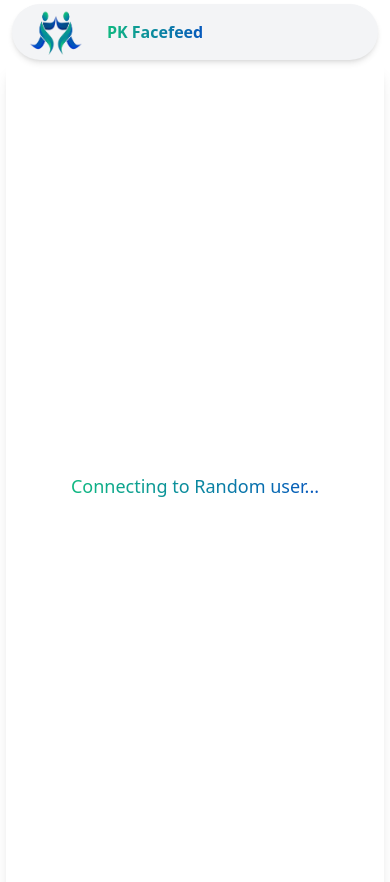
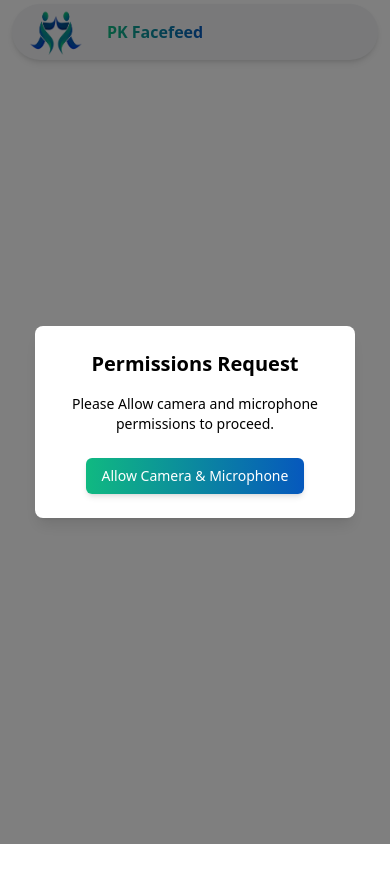
Before and after one commit to PankajKrishnaVanshaj/facefeed, a React (Vite) app in the folder client/: page /random-video-chat in a window 390 px wide. Shown: the top 882 px of the page. After the commit the page ends 844 px from the top, so only its background shows below. Built offline with nearby package versions, Linux system fonts and the light colour scheme; no server answers.

Commit message:
camera and microphone permissions before room connection

```diff
--- a/client/src/pages/RandomVideoChat.jsx
+++ b/client/src/pages/RandomVideoChat.jsx
@@ -6,37 +6,102 @@ import AdsSection from "../components/AdsSection";
 
 const RandomVideoChat = () => {
   const [roomId, setRoomId] = useState(null);
+  const [permissionsGranted, setPermissionsGranted] = useState(false);
   const socket = useContext(SocketContext);
 
+  // Function to check permissions immediately on page visit
+  const checkPermissions = async () => {
+    try {
+      const stream = await navigator.mediaDevices.getUserMedia({
+        video: true,
+        audio: true,
+      });
+
+      // Check if both video and audio tracks are available
+      const videoTrack = stream.getVideoTracks()[0];
+      const audioTrack = stream.getAudioTracks()[0];
+
+      if (videoTrack && audioTrack) {
+        setPermissionsGranted(true); // Both video and audio permissions granted
+      } else {
+        throw new Error("Either video or audio permission denied");
+      }
+    } catch (error) {
+      console.error("Permission request failed:", error);
+      setPermissionsGranted(false); // Permissions denied
+    }
+  };
+
   useEffect(() => {
-    if (socket) {
+    checkPermissions(); // Check permissions on component mount
+  }, []);
+
+  // Ensuring socket interaction only after permissions are granted
+  useEffect(() => {
+    if (permissionsGranted && socket) {
       const handleSendOffer = ({ roomId }) => {
         setRoomId(roomId); // Save the roomId received from the event
       };
 
+      // Attach socket event listener for 'send-offer' event
       socket.on("send-offer", handleSendOffer);
 
-      // Clean up the event listener on component unmount
+      // Cleanup on component unmount or permissions change
       return () => {
         socket.off("send-offer", handleSendOffer);
       };
     }
-  }, [socket]); // This ensures that the effect runs whenever the socket is available
+  }, [permissionsGranted, socket]); // Ensure effect runs only after permissions are granted
 
   // Handle case when no roomId is received within a timeout
-  useEffect(() => {
+  // useEffect(() => {
+  //   if (!roomId) {
+  //     const timer = setTimeout(() => {
+  //       console.warn(
+  //         "No roomId received within 14 seconds, refreshing the page..."
+  //       );
+  //       window.location.reload(); // Refresh the page
+  //     }, 14000);
+
+  //     // Clear the timeout if roomId is set within 14 seconds
+  //     return () => clearTimeout(timer);
+  //   }
+  // }, [roomId]);
+
+  if (!permissionsGranted) {
+    return (
+      <div className="fixed inset-0 flex items-center justify-center bg-black bg-opacity-50 z-50">
+        <div className="bg-white rounded-lg shadow-lg p-6 w-full max-w-xs md:max-w-md lg:max-w-lg text-center mx-4">
+          <h2 className="text-xl md:text-2xl font-semibold mb-4">Permissions Request</h2>
+          <p className="mb-6 text-sm md:text-base">
+            Please Allow camera and microphone permissions to proceed.
+          </p>
+
+          <div className="flex justify-center">
+            <button
+              onClick={checkPermissions}
+              className="px-4 py-2 text-sm md:text-lg font-medium bg-primary-gradient text-white rounded-md shadow-md hover:shadow-lg hover:scale-105 transition-transform duration-200"
+            >
+              Allow Camera & Microphone
+            </button>
+          </div>
+        </div>
+      </div>
+    );
+  }
+
+
   if (!roomId) {
-      const timer = setTimeout(() => {
-        console.warn(
-          "No roomId received within 14 seconds, refreshing the page..."
+    return (
+      <div className="h-[90vh]">
+        <div className="flex items-center justify-center h-full">
+          <p className="text-2xl font-medium bg-primary-gradient text-transparent bg-clip-text animate-pulse">
+            Waiting for connection...{" "}
+          </p>
+        </div>
+      </div>
     );
-        window.location.reload(); // Refresh the page
-      }, 14000);
-
-      // Clear the timeout if roomId is set within 14 seconds
-      return () => clearTimeout(timer);
   }
-  }, [roomId]);
 
   return (
     <div className="h-screen px-1.5 gap-x-1 grid grid-cols-1 sm:grid-cols-2 lg:grid-cols-3">
@@ -44,26 +109,12 @@ const RandomVideoChat = () => {
         <AdsSection />
       </div>
       <div className="rounded-lg shadow-lg text-white">
-        {roomId ? (
         <VideoChat room={roomId} />
-        ) : (
-          <div className="flex items-center justify-center h-full">
-            <p className="text-lg font-medium bg-primary-gradient text-transparent bg-clip-text">
-              Connecting to Random user...
-            </p>
-          </div>
-        )}
       </div>
       <div className="bg-white rounded-lg shadow-lg p-6 hidden md:block">
-        {roomId ? (
         <div className="h-full flex flex-col">
           <TextChat room={roomId} />
         </div>
-        ) : (
-          <div className="flex items-center justify-center h-full">
-            <p className="text-lg font-medium">Waiting for connection...</p>
-          </div>
-        )}
       </div>
     </div>
   );
```
Lines whose indentation alone changed are shown as unchanged.
